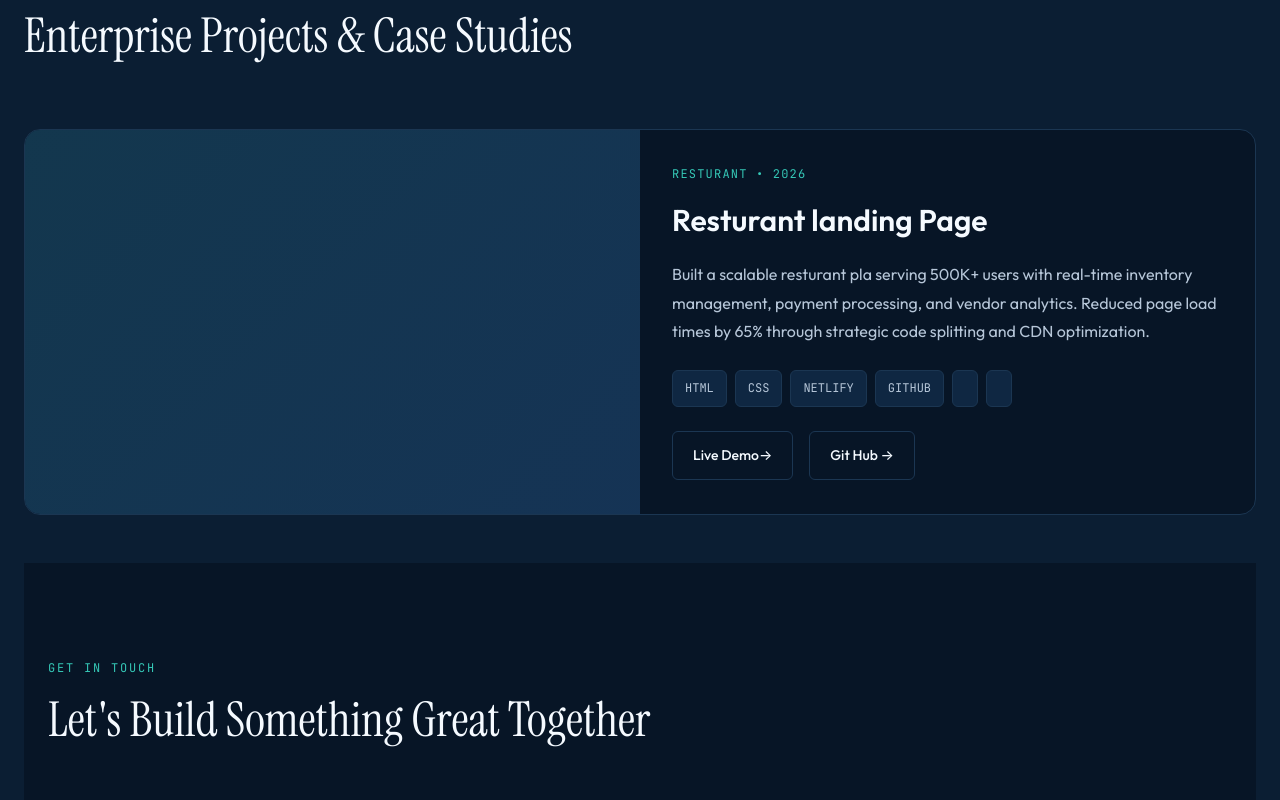
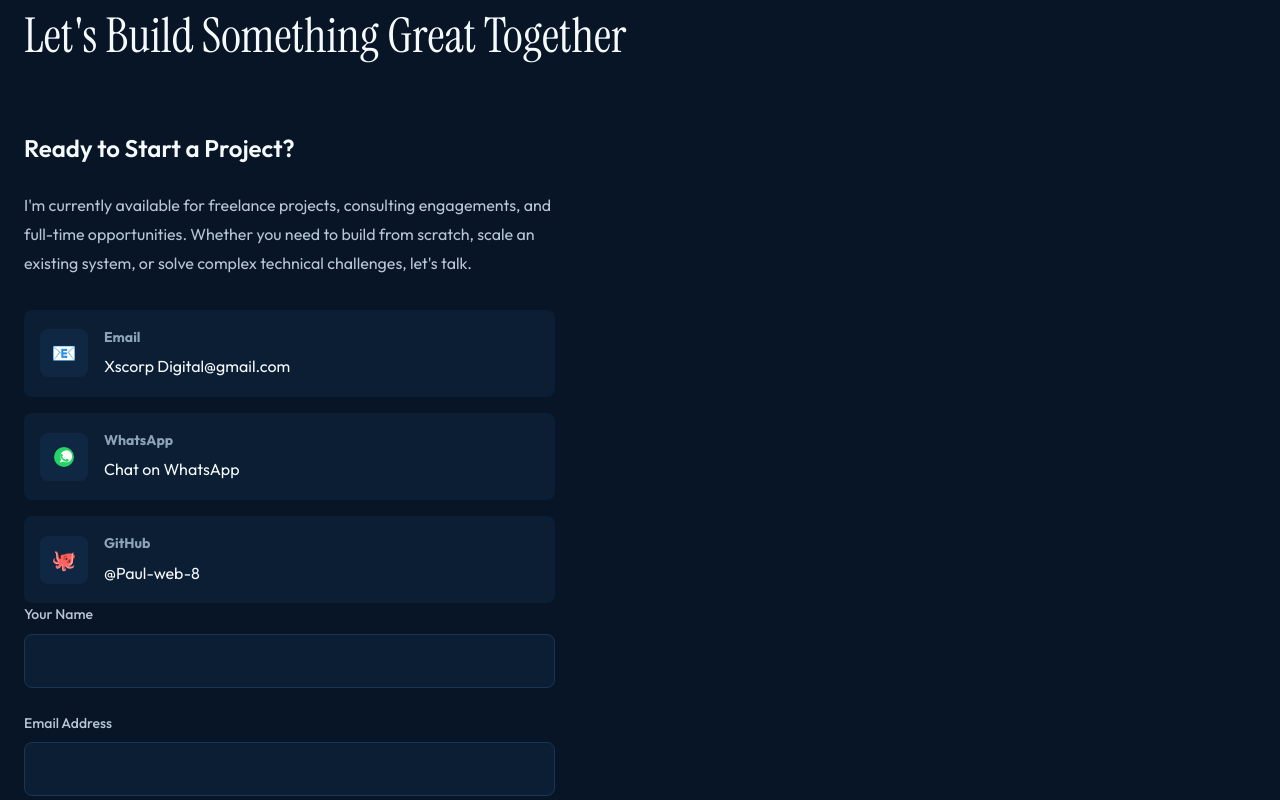
Before and after one commit to Paul-web-8/Portfolio, a plain HTML site: page index.html in a window 1280 px wide. Shown: the part 2480-3280 px from the top of the page. Drawn offline with nearby package versions, Linux system fonts and the light colour scheme.

Commit message:
Update index.html

```diff
--- a/index.html
+++ b/index.html
@@ -330,7 +330,7 @@ Beyond code, I think in systems: security, performance optimization, and maintai
     <!-- ═══════════════════════════════════════════════════════════════
          PROJECTS SECTION
          ═══════════════════════════════════════════════════════════════ -->
-    <section class="projects section" id="projects">
+   <!-- <section class="projects section" id="projects">
         <div class="container">
             <div class="section-header">
                 <div class="section-label">Featured Work</div>
@@ -353,15 +353,13 @@ Beyond code, I think in systems: security, performance optimization, and maintai
                             <span class="stack-tag">CSS</span>
                             <span class="stack-tag">NETLIFY</span>
                             <span class="stack-tag">GITHUB</span>
-                            <span class="stack-tag"></span>
-                            <span class="stack-tag"></span>
                         </div>
                         <div class="project-links">
                             <a href="https://naijarestaurants.netlify.app/" class="project-link"> Live Demo→</a>
                             <a href="https://github.com/Paul-web-8/restaurant.git" class="project-link">Git Hub →</a>
                         </div>
                     </div>
-                </div>
+                </div>-->
 
                <!-- <div class="project-card reveal">
                     <div class="project-image">📊</div>
```
